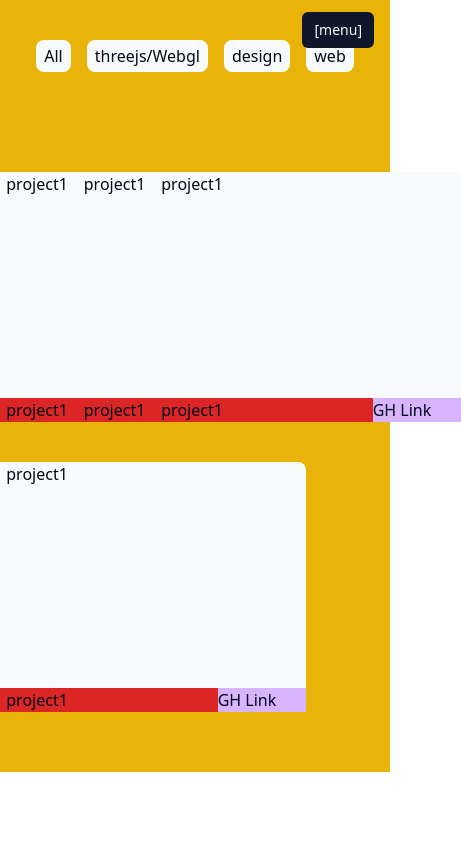
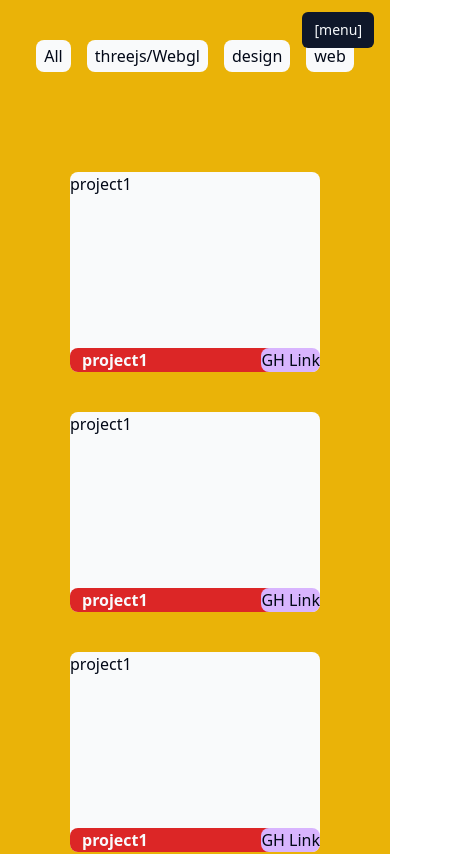
Before and after one commit to muh5329/Monkey-Factory, a Next.js app: page /projects in a window 390 px wide. Shown: the top 854 px of the page, 461 px wide, since content can reach past the window. Built offline with nearby package versions, Linux system fonts and the light colour scheme.

Commit message:
github link and title folr projects page, some responsive stuff

```diff
--- a/src/app/projects/page.tsx
+++ b/src/app/projects/page.tsx
@@ -56,22 +56,22 @@ export default function ProjectsPage
         )}
 
       </div>
-      <div className='grid grid-cols-4 justify-items-center  p-10'>
+      <div className='grid grid-cols-4 md:grid-cols-3 sm:grid-cols-2 lg:grid-cols-4  min-[320px]:grid-cols-1 justify-items-center  p-10'>
         {projects.map((project, i) =>
           <div key={i}
-            className='rounded-lg flex flex-col  col-span-1 row-span-1 m-5 bg-gray-50 w-[300px] h-[250px] justify-between'>
+            className='rounded-lg flex flex-col  col-span-1 row-span-1 m-5 bg-gray-50 w-[250px] h-[200px] justify-between'>
             <div>
               {project.name}
             </div>
 
 
-            <div className='grid grid-flow-col col-span-6 '>
+            <div className='relative '>
 
-              <div className=' bg-red-600 col-span-5' >
+              <div className=' text-slate-50 font-bold pl-3 bg-red-600 rounded-lg z-30 absolute bottom-0 left-0 w-[90%]' >
                 {project.name}
               </div>
 
-              <div className=' bg-purple-300 col-span-1' >
+              <div className=' bg-purple-300 col-span-1 z-40 absolute bottom-0 right-0 rounded-lg' >
                 GH Link
               </div>
 
```
